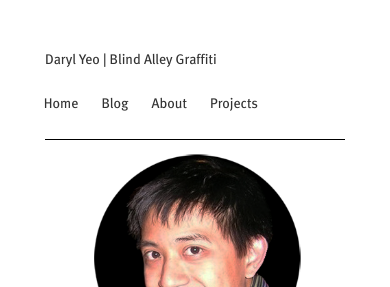
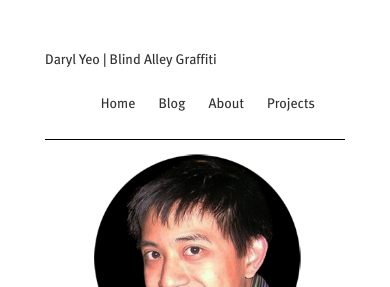
Before and after one commit to aacyun/jianxioy.github.com, a Jekyll site: the page built from index.html, in a window 390 px wide. Shown: the top 287 px of the page. Built offline with Jekyll 4.4.1, drawn with Linux system fonts in a browser that asks for light colours; Markdown is read by kramdown in place of the engine named in the settings.

Commit message:
Trying phone.

```diff
--- a/static/css/layout.css
+++ b/static/css/layout.css
@@ -192,7 +192,6 @@ h6 {
 		#nav-primary ul {
    			position: relative;
    			top: 5px;
-			right: 7px;
 			bottom: 39px;
 			margin-bottom: 30px;
 		}
```
